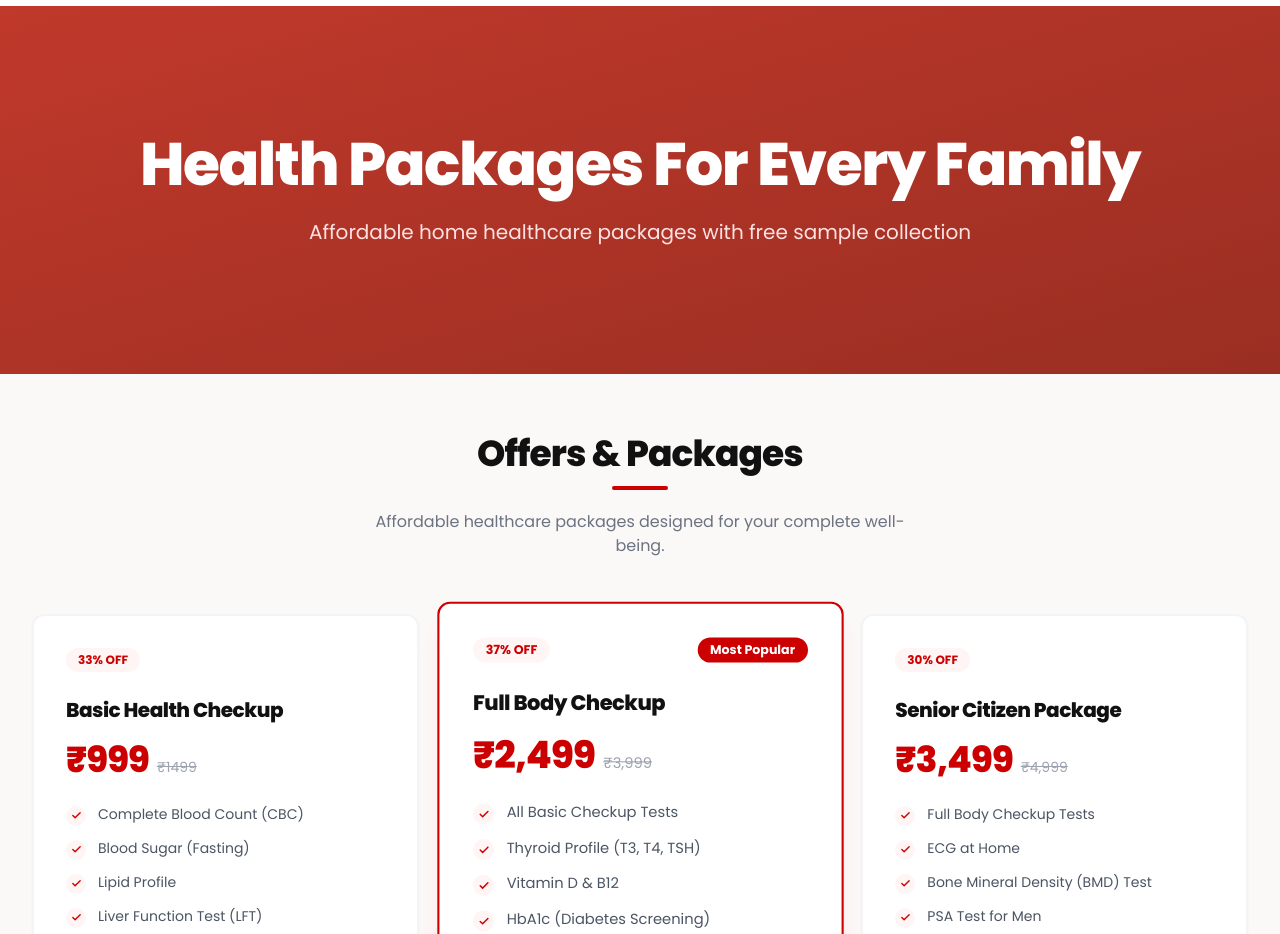
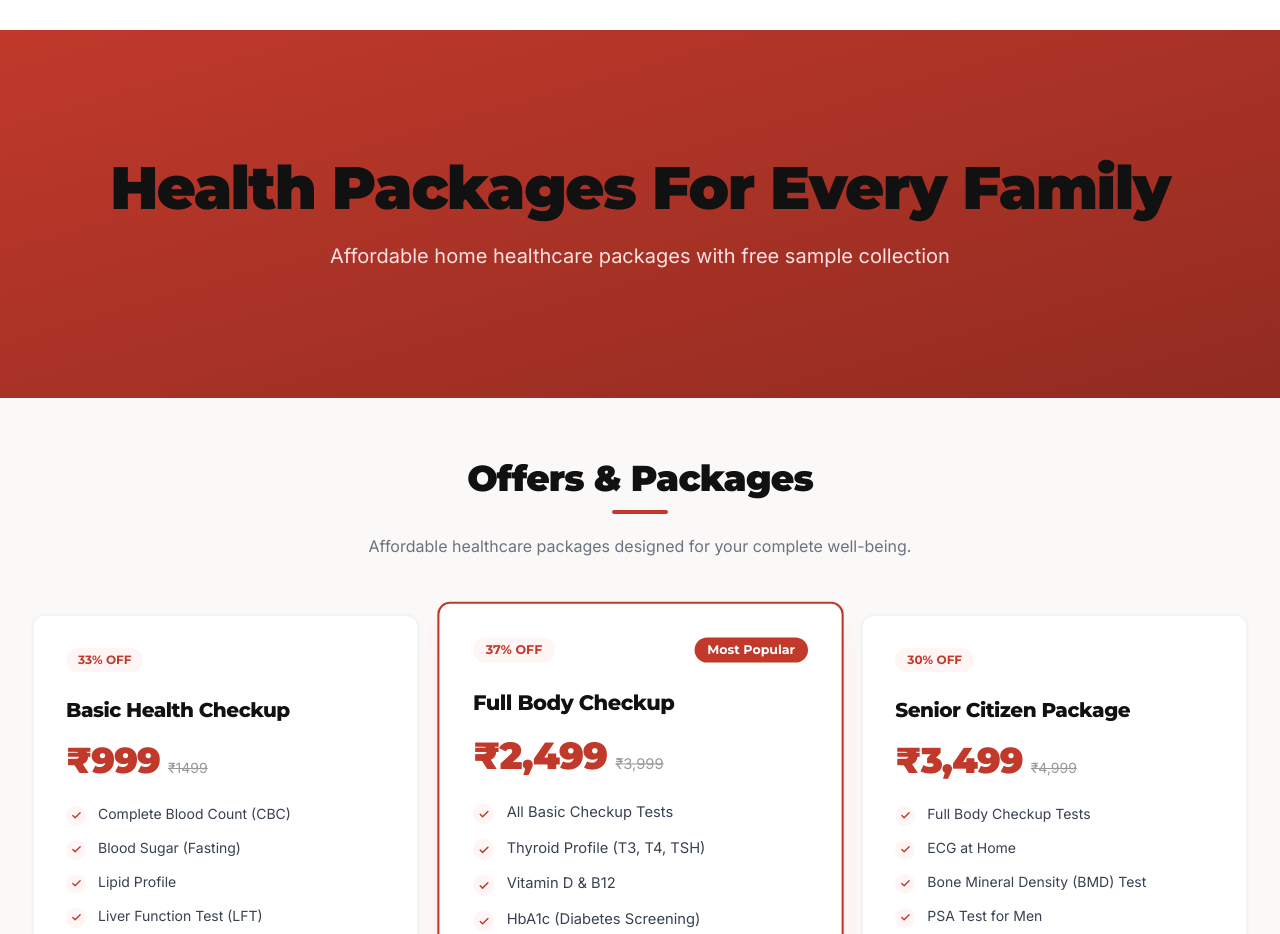
Before and after one commit to Stingraj/satyams-medicoline, a React (Vite) app: page / in a window 1280 px wide. Shown: the part 2400-3334 px from the top of the page. Built offline with nearby package versions, Linux system fonts and the light colour scheme.

Commit message:
apply design system - fonts and colors

```diff
--- a/index.html
+++ b/index.html
@@ -8,11 +8,9 @@
       name="description"
       content="Premium home healthcare services in Warangal, Hanamkonda, and Kazipet."
     />
-    <link rel="preconnect" href="https://fonts.googleapis.com" />
-    <link rel="preconnect" href="https://fonts.gstatic.com" crossorigin />
-    <link
-      href="https://fonts.googleapis.com/css2?family=Inter:wght@300;400;500;600;700;800&family=Poppins:wght@400;500;600;700;800;900&display=swap"
-      rel="stylesheet"
+    <link rel="preconnect" href="https://fonts.googleapis.com">
+    <link rel="preconnect" href="https://fonts.gstatic.com" crossorigin>
+    <link href="https://fonts.googleapis.com/css2?family=Montserrat:wght@400;500;600;700;800;900&family=Inter:wght@300;400;500;600&display=swap" rel="stylesheet">
     />
   </head>
   <body>
--- a/src/components/FAQ.tsx
+++ b/src/components/FAQ.tsx
@@ -46,13 +46,13 @@ export default function FAQ() {
       <div className="max-w-4xl mx-auto px-4 sm:px-6 lg:px-8">
         {/* Centered section title with red underline */}
         <div className="text-center mb-16">
-          <h2 className="font-extrabold text-[#111111] text-3xl sm:text-4xl tracking-tight mb-4">
+          <h2 className="font-heading font-black text-[#111111] text-3xl sm:text-4xl tracking-tight mb-4">
             Frequently Asked Questions
           </h2>
           <div className="flex justify-center mb-5">
             <div className="w-16 h-1 bg-[#C0392B] rounded-full"></div>
           </div>
-          <p className="text-gray-500 text-base max-w-xl mx-auto">
+          <p className="font-body text-[#6B7280] text-base max-w-xl mx-auto">
             Everything you need to know about our home care services.
           </p>
         </div>
@@ -75,7 +75,7 @@ export default function FAQ() {
                   className="w-full flex items-center justify-between p-6 text-left focus:outline-none transition-colors duration-200"
                 >
                   <span
-                    className={`font-bold text-base sm:text-lg pr-4 transition-colors duration-200 ${
+                    className={`font-heading font-bold text-base sm:text-lg pr-4 transition-colors duration-200 ${
                       isOpen ? 'text-[#C0392B]' : 'text-gray-800 hover:text-[#C0392B]'
                     }`}
                   >
--- a/src/components/Footer.tsx
+++ b/src/components/Footer.tsx
@@ -22,8 +22,8 @@ export default function Footer() {
                 className="shrink-0"
               />
               <div className="leading-tight">
-                <span className="font-extrabold text-white text-[17px] tracking-tight block">Medicoline</span>
-                <span className="block text-[10px] text-gray-400 tracking-[0.15em] uppercase font-semibold">Healthcare</span>
+                <span className="font-heading font-black text-white text-[17px] tracking-tight block">Medicoline</span>
+                <span className="block text-[10px] text-gray-400 tracking-[0.15em] uppercase font-body font-medium">Healthcare</span>
               </div>
             </Link>
 
--- a/src/components/NursingPackages.tsx
+++ b/src/components/NursingPackages.tsx
@@ -57,12 +57,12 @@ export default function NursingPackages() {
 
   return (
     <section id="packages" className="packages-section">
-      <div className="bg-gradient-to-br from-[#C0392B] to-[#9A2E22] text-white py-24 sm:py-32">
+      <div className="bg-gradient-to-br from-[#C0392B] to-[#922B21] text-white py-24 sm:py-32">
         <div className="max-w-7xl mx-auto px-4 sm:px-6 lg:px-8 text-center">
-          <h1 className="font-extrabold text-4xl sm:text-5xl lg:text-6xl mb-6 tracking-tight">
+          <h1 className="font-heading font-black text-4xl sm:text-5xl lg:text-6xl mb-6 tracking-tight">
             Health Packages For Every Family
           </h1>
-          <p className="text-lg sm:text-xl text-red-100 max-w-2xl mx-auto">
+          <p className="font-body text-lg sm:text-xl text-red-100 max-w-2xl mx-auto">
             Affordable home healthcare packages with free sample collection
           </p>
         </div>
@@ -71,13 +71,13 @@ export default function NursingPackages() {
       <div className="bg-[#fbf9f8] py-[60px]">
         <div className="max-w-7xl mx-auto px-4 sm:px-6 lg:px-8">
           <div className="text-center mb-14">
-            <h2 className="font-extrabold text-[#111111] text-3xl sm:text-4xl mb-3 tracking-tight">
+            <h2 className="font-heading font-black text-[#111111] text-3xl sm:text-4xl mb-3 tracking-tight">
               Offers &amp; Packages
             </h2>
             <div className="flex justify-center mb-5">
-              <div className="w-14 h-1 bg-[#cc0000] rounded-full"></div>
+              <div className="w-14 h-1 bg-[#C0392B] rounded-full"></div>
             </div>
-            <p className="text-gray-500 text-base max-w-xl mx-auto">
+            <p className="font-body text-[#6B7280] text-base max-w-xl mx-auto">
               Affordable healthcare packages designed for your complete well-being.
             </p>
           </div>
@@ -92,44 +92,44 @@ export default function NursingPackages() {
                 key={i}
                 onClick={() => setSelectedCard(i)}
                 className={`bg-white rounded-xl border-2 p-8 relative flex flex-col cursor-pointer transition-all duration-200 ${selectedCard === i
-                  ? 'border-[#cc0000] shadow-xl shadow-red-100 md:scale-105'
+                  ? 'border-[#C0392B] shadow-xl shadow-red-100 md:scale-105'
                   : 'border-gray-100 shadow-sm'
                   }`}
               >
                 <div className="flex items-center justify-between mb-6">
-                  <span className="bg-[#fff5f5] text-[#cc0000] text-xs font-bold px-3 py-1 rounded-full">
+                  <span className="bg-[#fff5f5] text-[#C0392B] text-xs font-heading font-bold px-3 py-1 rounded-full">
                     {pkg.badge}
                   </span>
                   {pkg.popular && (
-                    <span className="bg-[#cc0000] text-white text-xs font-bold px-3 py-1 rounded-full">
+                    <span className="bg-[#C0392B] text-white text-xs font-heading font-bold px-3 py-1 rounded-full">
                       Most Popular
                     </span>
                   )}
                 </div>
 
-                <h3 className="font-extrabold text-[#111111] text-xl mb-4 tracking-tight">{pkg.title}</h3>
+                <h3 className="font-heading font-extrabold text-[#111111] text-xl mb-4 tracking-tight">{pkg.title}</h3>
 
                 <div className="mb-6">
-                  <span className="font-extrabold text-[#cc0000] text-4xl tracking-tight">{pkg.price}</span>
-                  <span className="text-gray-400 text-sm line-through ml-2">{pkg.originalPrice}</span>
+                  <span className="font-heading font-black text-[#C0392B] text-4xl tracking-tight">{pkg.price}</span>
+                  <span className="font-body text-[#999999] text-sm line-through ml-2">{pkg.originalPrice}</span>
                 </div>
 
                 <ul className="space-y-3 mb-8 flex-1">
                   {pkg.features.map((f, j) => (
                     <li key={j} className="flex items-start gap-3">
                       <div className="w-5 h-5 rounded-full bg-[#fff5f5] flex items-center justify-center flex-shrink-0 mt-0.5">
-                        <Check size={11} color="#cc0000" strokeWidth={3} />
+                        <Check size={11} color="#C0392B" strokeWidth={3} />
                       </div>
-                      <span className="text-sm text-gray-600">{f}</span>
+                      <span className="font-body text-sm text-[#374151]">{f}</span>
                     </li>
                   ))}
                 </ul>
 
                 <Link
                   to="/contact"
-                  className={`block text-center font-semibold text-sm py-3 rounded-full transition-colors duration-200 ${pkg.popular
-                    ? 'bg-[#cc0000] text-white hover:bg-[#aa0000]'
-                    : 'border-2 border-[#cc0000] text-[#cc0000] hover:bg-[#fff5f5]'
+                  className={`block text-center font-heading font-bold text-sm py-3 rounded-full transition-colors duration-200 ${selectedCard === i
+                    ? 'bg-[#C0392B] text-white hover:bg-[#922B21]'
+                    : 'border-2 border-[#C0392B] text-[#C0392B] hover:bg-[#fff5f5]'
                     }`}
                 >
                   Book Package
--- a/src/index.css
+++ b/src/index.css
@@ -1,15 +1,29 @@
+@import url('https://fonts.googleapis.com/css2?family=Montserrat:wght@400;500;600;700;800;900&family=Inter:wght@300;400;500;600&display=swap');
+
 @tailwind base;
 @tailwind components;
 @tailwind utilities;
 
 @layer base {
   :root {
-    --red: #e30000;
-    --red-dark: #c40000;
-    --navy: #07122b;
+    --color-primary: #C0392B;
+    --color-primary-dark: #922B21;
+    --color-primary-light: #E8514A;
+    --color-gray: #6B7280;
+    --color-gray-dark: #374151;
+    --color-gray-light: #F3F4F6;
+    --color-navy: #0f172a;
+    --color-white: #FFFFFF;
+    --color-black: #111111;
+    --color-border: #E5E7EB;
+    --font-heading: 'Montserrat', sans-serif;
+    --font-body: 'Inter', sans-serif;
+    --red: #C0392B;
+    --red-dark: #922B21;
+    --navy: #0f172a;
     --blue: #1e4fa3;
-    --gray-text: #4b5563;
-    --bg-light: #f8f9fc;
+    --gray-text: #374151;
+    --bg-light: #F3F4F6;
     --white: #ffffff;
     --radius-card: 20px;
     --shadow-card: 0 10px 30px rgba(0, 0, 0, 0.07);
@@ -21,10 +35,10 @@
   }
 
   body {
-    font-family: 'Poppins', sans-serif;
+    font-family: var(--font-body);
     font-weight: 400;
-    color: #111111;
-    background-color: #ffffff;
+    color: var(--color-gray-dark);
+    background-color: var(--color-white);
     -webkit-font-smoothing: antialiased;
   }
 
@@ -34,11 +48,75 @@
   h4,
   h5,
   h6 {
-    font-family: 'Poppins', sans-serif;
+    font-family: var(--font-heading);
     font-weight: 800;
     letter-spacing: -0.02em;
+    color: var(--color-black);
   }
 }
+
+a {
+  transition: color 0.2s ease;
+}
+
+a:hover {
+  color: var(--color-primary);
+}
+
+.btn-primary {
+  background-color: var(--color-primary);
+  color: white;
+  font-family: var(--font-heading);
+  font-weight: 700;
+  border-radius: 999px;
+  padding: 12px 28px;
+  transition: background-color 0.2s ease;
+}
+
+.btn-primary:hover {
+  background-color: var(--color-primary-dark);
+}
+
+.btn-outline {
+  border: 2px solid var(--color-primary);
+  color: var(--color-primary);
+  font-family: var(--font-heading);
+  font-weight: 700;
+  border-radius: 999px;
+  padding: 10px 28px;
+  transition: all 0.2s ease;
+}
+
+.btn-outline:hover {
+  background-color: var(--color-primary);
+  color: white;
+}
+
+.section-title {
+  font-family: var(--font-heading);
+  font-weight: 900;
+  font-size: 2rem;
+  color: var(--color-black);
+  text-align: center;
+  margin-bottom: 8px;
+}
+
+.section-subtitle {
+  font-family: var(--font-body);
+  font-size: 1rem;
+  color: var(--color-gray);
+  text-align: center;
+  margin-bottom: 48px;
+}
+
+.red-underline {
+  width: 60px;
+  height: 3px;
+  background-color: var(--color-primary);
+  margin: 8px auto 40px auto;
+  border-radius: 2px;
+}
+
 
 .dot-pattern {
   background-image: radial-gradient(circle, #e8e8e8 1px, transparent 1px);
--- a/tailwind.config.js
+++ b/tailwind.config.js
@@ -2,7 +2,21 @@
 export default {
   content: ['./index.html', './src/**/*.{js,ts,jsx,tsx}'],
   theme: {
-    extend: {},
+    extend: {
+      colors: {
+        brand: {
+          red: '#C0392B',
+          dark: '#922B21',
+          light: '#E8514A',
+          gray: '#6B7280',
+          navy: '#0f172a',
+        }
+      },
+      fontFamily: {
+        heading: ['Montserrat', 'sans-serif'],
+        body: ['Inter', 'sans-serif'],
+      },
+    },
   },
   plugins: [],
 };
```
Also changed, not shown: src/components/Navbar.tsx (+11 -11 lines), src/styles/designSystem.ts (added, +26 -0 lines).
